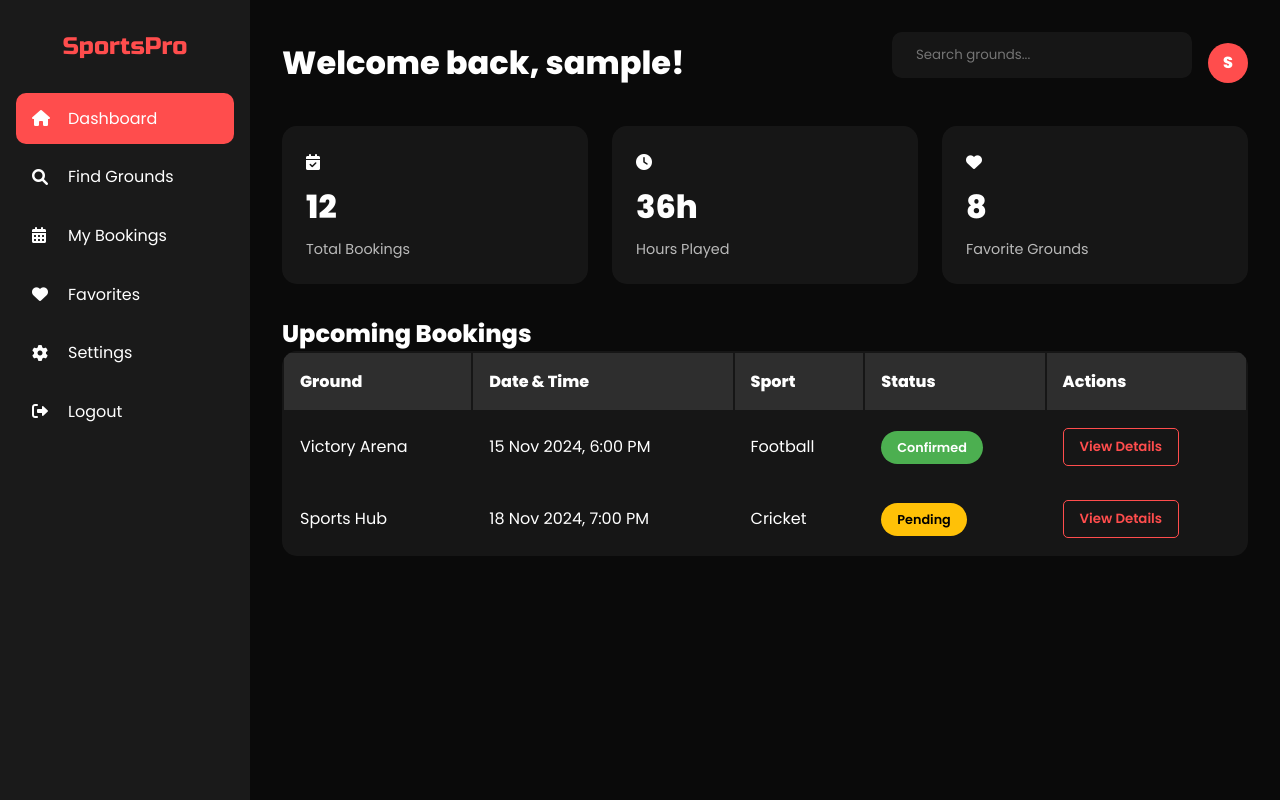
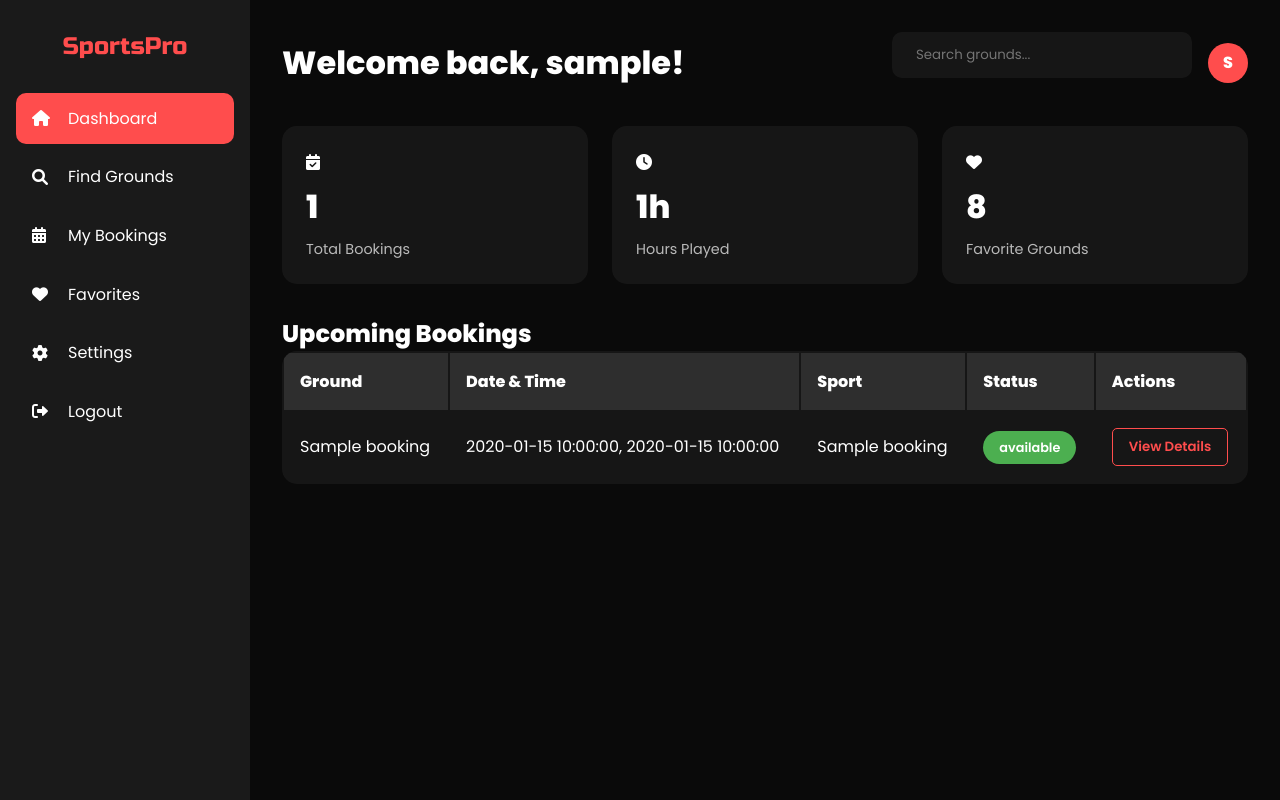
Before and after one commit to maddydevgits/sports-arena-booking-system, a Flask app: page /user/dashboard in a window 1280 px wide. Run offline with Flask 3, Linux system fonts and the light colour scheme; the visitor is signed in with stand-in values (Sample User, id 1); a database or web service that is not in the repository returns one stand-in record (values such as "Sample title").

Commit message:
user side updates

```diff
--- a/app.py
+++ b/app.py
@@ -52,7 +52,9 @@ def user_login():
 @app.route("/user/dashboard")
 def user_dashboard():
     if 'username' in session:
-        return render_template("Dashboard.html", username=session['username'])
+        userbookings=list(bookings.find({"bookedBy":session['username']}))
+        count=len(userbookings)
+        return render_template("Dashboard.html", username=session['username'],userbookings=userbookings,count=count)
     return redirect(url_for("user_register"))
 
 
@@ -257,13 +259,16 @@ def book_slot():
     print(ground_id, time_slot, booking_date, user)
 
     ground = grounds.find_one({"_id": ObjectId(ground_id)})
-
+    groundname=ground['groundname']
+    sportname=ground['groundtype']
+    ownername=ground['uploadedowner']
     if not ground:
         return jsonify({"message": "Ground not found."}), 404
 
     # Check if the slot is already booked
     existing_booking = bookings.find_one({
         "ground_id": ObjectId(ground_id),
+
         "time_slot": time_slot,
         "booking_date": booking_date,
         "status": "booked"
@@ -273,9 +278,15 @@ def book_slot():
         return jsonify({"message": "Slot is already booked!"}), 409
 
     # If the slot is available, create a new booking
+
+
     booking = {
         "ground_id": ObjectId(ground_id),
         "user_id": user["_id"],
+        "groundname":groundname,
+        "sportname":sportname,
+        "uploadedBy":ownername,
+        "bookedBy":session['username'],
         "time_slot": time_slot,
         "booking_date": booking_date,
         "status": "booked"
--- a/templates/Dashboard.html
+++ b/templates/Dashboard.html
@@ -292,12 +292,12 @@
             <div class="stats-grid">
                 <div class="stat-card">
                     <i class="fas fa-calendar-check"></i>
-                    <div class="stat-value">12</div>
+                    <div class="stat-value">{{count}}</div>
                     <div class="stat-label">Total Bookings</div>
                 </div>
                 <div class="stat-card">
                     <i class="fas fa-clock"></i>
-                    <div class="stat-value">36h</div>
+                    <div class="stat-value">{{count}}h</div>
                     <div class="stat-label">Hours Played</div>
                 </div>
                 <div class="stat-card">
@@ -319,24 +319,17 @@
                     </tr>
                 </thead>
                 <tbody>
-                    <tr>
-                        <td>Victory Arena</td>
-                        <td>15 Nov 2024, 6:00 PM</td>
-                        <td>Football</td>
-                        <td><span class="status-badge status-confirmed">Confirmed</span></td>
-                        <td>
-                            <button class="btn btn-secondary">View Details</button>
-                        </td>
-                    </tr>
-                    <tr>
-                        <td>Sports Hub</td>
-                        <td>18 Nov 2024, 7:00 PM</td>
-                        <td>Cricket</td>
-                        <td><span class="status-badge status-pending">Pending</span></td>
-                        <td>
-                            <button class="btn btn-secondary">View Details</button>
-                        </td>
-                    </tr>
+                    {% for booking in userbookings %}
+                        <tr>
+                            <td>{{ booking.groundname}}</td>
+                            <td>{{ booking.booking_date }}, {{ booking.time_slot}}</td>
+                            <td>{{ booking.sportname}}</td>
+                            <td><span class="status-badge status-confirmed">{{ booking.status }}</span></td>
+                            <td>
+                                <button class="btn btn-secondary">View Details</button>
+                            </td>
+                        </tr>
+                    {% endfor %}
                 </tbody>
             </table>
         </main>
--- a/templates/findgrunds.html
+++ b/templates/findgrunds.html
@@ -255,7 +255,7 @@
                             <div class="ground-info">City: {{ ground.city }} </div>
                             <div class="ground-info">Uploaded by: {{ ground.uploadedowner }}</div>
                             <div class="ground-info">Type: {{ ground.groundtype }}</div>
-                            <div class="ground-info">{{ ground.costperhour }} per hour</div>
+                            <div class="ground-info">₹ {{ ground.costperhour }} per hour</div>
                             <div class="action-buttons">
                                 <a href="/grounddetails"><button class="btn btn-primary">Book Now</button></a>
                                 <form action="/ground/{{ground._id}}" method="get"><button type="submit" class="btn btn-secondary">View Details</button></form>
```
